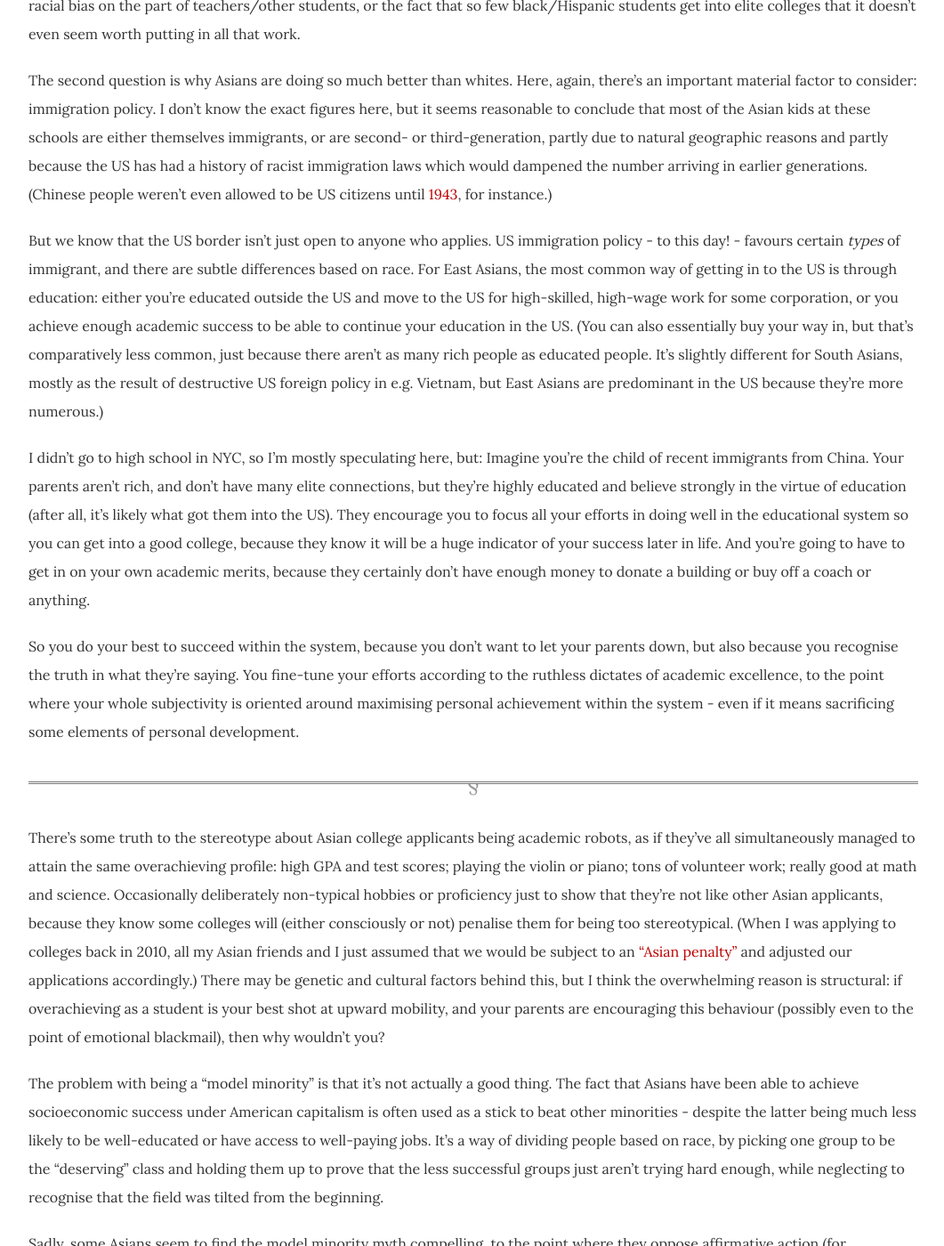
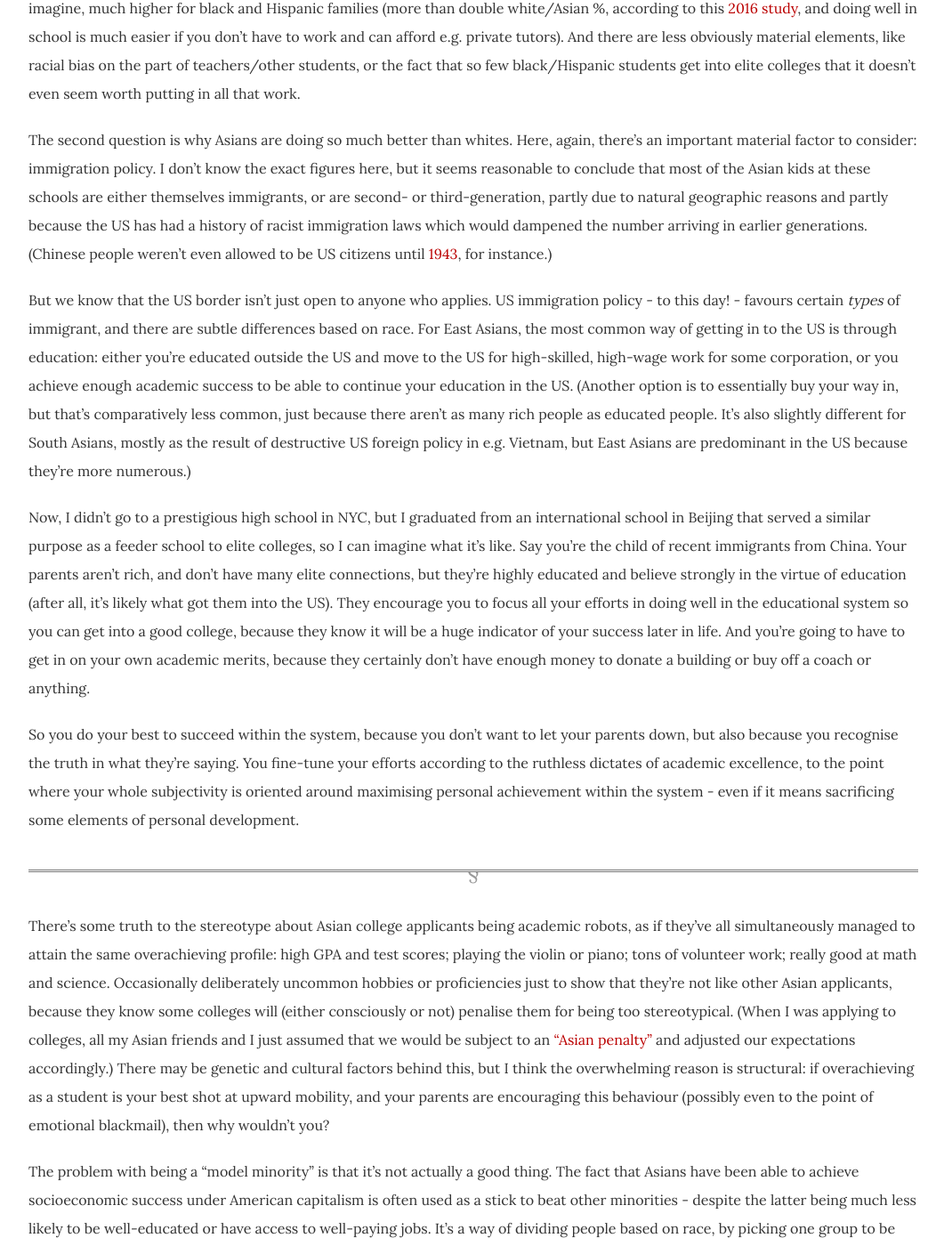
Before and after one commit to dellsystem/dellsystem.github.io, a Jekyll site: the page built from _posts/2019-3-19-fragments-78.md, in a window 1280 px wide and 1400 px high, scrolled down 1760 px. Shown: the whole window at 89% size, without its empty margins (108-1169 px from the left). Built offline with Jekyll 4.4.1, drawn with Linux system fonts in a browser that asks for light colours; some of the changed text lies outside the part shown.

Commit message:
Update fragments-78
Fixed broken link, better wording

```diff
--- a/_posts/2019-3-19-fragments-78.md
+++ b/_posts/2019-3-19-fragments-78.md
@@ -15,33 +15,35 @@ The purpose of these schools is pretty clear: they're meant to be magnets for "a
 
 Why would you want to get in, though? I'm sure part of the motivation is intrinsic, at least for the student - wanting to learn, wanting to be challenged, wanting to be around other people who want the same things you do. But there are more and more extrinsic pressures, too, some of which is probably mediated through the student's parents: you go to a school like Stuyvesant to increase your chances of getting into a good college. Ideally, one of the best colleges.
 
-In the wake of the elite college admissions scandal, I think I can safely opine that getting into a good college _matters_, at least to the applicants and their families. It matters because 1) you want an educational experience that helps you grow (minor reason); 2) you'll make useful connections; and 3) it's a signifier (the biggest reason). Saying you got into Stanford or Harvard or MIT gives you a certain cachet that'll open lots of financial doors for you. You don't even have to have _graduated_ - dropping out confers its own cachet, as we've seen in the case of numerous failed startup founders who've managed to raise money as Stanford dropouts (most famously, Elizabeth Holmes of Theranos).
+In the wake of the elite college admissions scandal, I think I can safely opine that getting into a good college _matters_, at least to the applicants and their families. It matters because 1) you want an educational experience that helps you grow (minor reason); 2) you'll make useful connections; and 3) it's a signifier (the biggest reason). Saying you got into Stanford or Harvard or MIT gives you a certain cachet that'll open lots of financial doors for you. You don't even have to have _graduated_ - dropping out works too, as we've seen in the case of numerous failed startup founders who've managed to raise money as Stanford dropouts (most famously, Elizabeth Holmes of Theranos).
 
 So getting into a good college is a ticket to the upper class, or at least the professional-managerial class. And getting into a prestigious high school is the step before that.
 
 In the current socioeconomic climate of grim income inequality and desperate competition for the few good jobs that remain, it's pretty rational for parents to want their kids to succeed within the educational system, and for their kids to internalise that aim as well. This is especially true for parents who don't come from wealthy backgrounds, meaning they can't really help their kids on their own, instead hoping that the public school system will be their saviour, providing their children with a gilded escalator to professional prosperity.
 
-So why are Asians so predominant at these illustrious high schools? Are Asians somehow genetically or culturally superior, as the alt-right [seems to think](https://splinternews.com/the-alt-rights-asian-exception-is-cribbed-directly-from-1822421189), wildly gesticulating at IQ charts as if IQ is a measure of innate anything?
+***
 
-I think a good rule of thumb when it comes to political analysis is that if it ignores material factors, then it's probably incomplete. The first question here is why black/Latino kids tend to do so badly. Here, the material factors tell you a lot: poverty rates are, as you can imagine, much higher for black and Hispanic families (more than double white/Asian %, according to this [2016 study](http://furmancenter.org/files/sotc/SOC_2016_FOCUS_Poverty_in_NYC.pdf), and doing well in school is much easier if you don't have to work and can afford e.g. private tutors. And there are less obviously material elements, like racial bias on the part of teachers/other students, or the fact that so few black/Hispanic students get into elite colleges that it doesn't even seem worth putting in all that work.
+But then so why are Asians so predominant at these illustrious high schools? Are Asians somehow genetically or culturally superior, as the alt-right [seems to think](https://splinternews.com/the-alt-rights-asian-exception-is-cribbed-directly-from-1822421189), wildly gesticulating at IQ charts as if IQ is a measure of innate anything?
+
+I think a good rule of thumb when it comes to political analysis is that if it ignores material factors, then it's probably incomplete. The first question here is why black/Latino kids tend to do so badly. Here, the material factors tell you a lot: poverty rates are, as you can imagine, much higher for black and Hispanic families (more than double white/Asian %, according to this [2016 study](http://furmancenter.org/files/sotc/SOC_2016_FOCUS_Poverty_in_NYC.pdf), and doing well in school is much easier if you don't have to work and can afford e.g. private tutors). And there are less obviously material elements, like racial bias on the part of teachers/other students, or the fact that so few black/Hispanic students get into elite colleges that it doesn't even seem worth putting in all that work.
 
 The second question is why Asians are doing so much better than whites. Here, again, there's an important material factor to consider: immigration policy. I don't know the exact figures here, but it seems reasonable to conclude that most of the Asian kids at these schools are either themselves immigrants, or are second- or third-generation, partly due to natural geographic reasons and partly because the US has had a history of racist immigration laws which would dampened the number arriving in earlier generations. (Chinese people weren't even allowed to be US citizens until [1943](https://en.wikipedia.org/wiki/Magnuson_Act), for instance.)
 
-But we know that the US border isn't just open to anyone who applies. US immigration policy - to this day! - favours certain _types_ of immigrant, and there are subtle differences based on race. For East Asians, the most common way of getting in to the US is through education: either you're educated outside the US and move to the US for high-skilled, high-wage work for some corporation, or you achieve enough academic success to be able to continue your education in the US. (You can also essentially buy your way in, but that's comparatively less common, just because there aren't as many rich people as educated people. It's slightly different for South Asians, mostly as the result of destructive US foreign policy in e.g. Vietnam, but East Asians are predominant in the US because they're more numerous.)
+But we know that the US border isn't just open to anyone who applies. US immigration policy - to this day! - favours certain _types_ of immigrant, and there are subtle differences based on race. For East Asians, the most common way of getting in to the US is through education: either you're educated outside the US and move to the US for high-skilled, high-wage work for some corporation, or you achieve enough academic success to be able to continue your education in the US. (Another option is to essentially buy your way in, but that's comparatively less common, just because there aren't as many rich people as educated people. It's also slightly different for South Asians, mostly as the result of destructive US foreign policy in e.g. Vietnam, but East Asians are predominant in the US because they're more numerous.)
 
-I didn't go to high school in NYC, so I'm mostly speculating here, but: Imagine you're the child of recent immigrants from China. Your parents aren't rich, and don't have many elite connections, but they're highly educated and believe strongly in the virtue of education (after all, it's likely what got them into the US). They encourage you to focus all your efforts in doing well in the educational system so you can get into a good college, because they know it will be a huge indicator of your success later in life. And you're going to have to get in on your own academic merits, because they certainly don't have enough money to donate a building or buy off a coach or anything.
+Now, I didn't go to a prestigious high school in NYC, but I graduated from an international school in Beijing that served a similar purpose as a feeder school to elite colleges, so I can imagine what it's like. Say you're the child of recent immigrants from China. Your parents aren't rich, and don't have many elite connections, but they're highly educated and believe strongly in the virtue of education (after all, it's likely what got them into the US). They encourage you to focus all your efforts in doing well in the educational system so you can get into a good college, because they know it will be a huge indicator of your success later in life. And you're going to have to get in on your own academic merits, because they certainly don't have enough money to donate a building or buy off a coach or anything.
 
 So you do your best to succeed within the system, because you don't want to let your parents down, but also because you recognise the truth in what they're saying. You fine-tune your efforts according to the ruthless dictates of academic excellence, to the point where your whole subjectivity is oriented around maximising personal achievement within the system - even if it means sacrificing some elements of personal development.
 
 ***
 
-There's some truth to the stereotype about Asian college applicants being academic robots, as if they've all simultaneously managed to attain the same overachieving profile: high GPA and test scores; playing the violin or piano; tons of volunteer work; really good at math and science. Occasionally deliberately non-typical hobbies or proficiency just to show that they're not like other Asian applicants, because they know some colleges will (either consciously or not) penalise them for being too stereotypical. (When I was applying to colleges back in 2010, all my Asian friends and I just assumed that we would be subject to an ["Asian penalty"](https://www.npr.org/sections/codeswitch/2018/11/13/667544791/as-college-apps-are-due-asian-american-high-schoolers-consider-affirmative-actio) and adjusted our applications accordingly.) There may be genetic and cultural factors behind this, but I think the overwhelming reason is structural: if overachieving as a student is your best shot at upward mobility, and your parents are encouraging this behaviour (possibly even to the point of emotional blackmail), then why wouldn't you?
+There's some truth to the stereotype about Asian college applicants being academic robots, as if they've all simultaneously managed to attain the same overachieving profile: high GPA and test scores; playing the violin or piano; tons of volunteer work; really good at math and science. Occasionally deliberately uncommon hobbies or proficiencies just to show that they're not like other Asian applicants, because they know some colleges will (either consciously or not) penalise them for being too stereotypical. (When I was applying to colleges, all my Asian friends and I just assumed that we would be subject to an ["Asian penalty"](https://www.npr.org/sections/codeswitch/2018/11/13/667544791/as-college-apps-are-due-asian-american-high-schoolers-consider-affirmative-actio) and adjusted our expectations accordingly.) There may be genetic and cultural factors behind this, but I think the overwhelming reason is structural: if overachieving as a student is your best shot at upward mobility, and your parents are encouraging this behaviour (possibly even to the point of emotional blackmail), then why wouldn't you?
 
 The problem with being a "model minority" is that it's not actually a good thing. The fact that Asians have been able to achieve socioeconomic success under American capitalism is often used as a stick to beat other minorities - despite the latter being much less likely to be well-educated or have access to well-paying jobs. It's a way of dividing people based on race, by picking one group to be the "deserving" class and holding them up to prove that the less successful groups just aren't trying hard enough, while neglecting to recognise that the field was tilted from the beginning.
 
 Sadly, some Asians seem to find the model minority myth compelling, to the point where they oppose affirmative action (for underrepresented ethnic groups) because it might result in fewer spots for them. Instead, they suggest that admission be based entirely on merit, which I guess means having nearly all overachieving Asian students (plus the unavoidable contingent of students of all races whose parents bought their way in).
 
-I do sympathise with this approach, even if I no longer agree. The trouble seeps in when you consider how "merit" is defined, and how it's measured. Is the current admissions process actually fair? Does it truly assess some universally indisputable ideal of individual merit? Or ... here me out ... are the tests and checklists always somewhat arbitrary, and always bound up with existing power structures?
+I do sympathise with this approach, even if I no longer agree. The trouble seeps in when you consider how "merit" is defined, and how it's measured. Is the current admissions process actually fair? Does it truly assess some universally indisputable ideal of individual merit? Or ... hear me out ... are the tests and checklists always somewhat arbitrary, and always unfairly bound up with existing power structures?
 
 Once you start to question the validity of the methods of assessment, everything else starts to feel more suspect, too. Why does merit matter so much in the first place? Why should your academic performance up until the age of 17 be so strongly determinative of your future success? Why do we have all to be in this [Hunger Games-esque](/posts/fragments-9) spectacle, competing with each other for the vanishingly few good jobs still out there?
 
@@ -53,4 +55,4 @@ The solution is simple in its description, but almost impossibly difficult in it
 
 ***
 
-Related read on the topic of the model minority myth, focused on South Asians: [White Indians](https://nplusonemag.com/issue-16/the-intellectual-situation/white-indians/), for _n+1_. And for the record: I now think the ideal approach to the education system is to have a heavy dose of skepticism (i.e., knowing how broken it is) while also recognising the necessity of succeeding within in (i.e, trying despite knowing how broken it is). It's not an easy balance to strike, but it's probably the healthiest, in the long run.
+Related read on the topic of the model minority myth, focused on South Asians: [White Indians](https://nplusonemag.com/issue-16/the-intellectual-situation/white-indians/), for _n+1_. And in case you were wondering, I now think the ideal approach to the education system is to have a heavy dose of skepticism (i.e., knowing how broken it is) while also recognising the necessity of succeeding within in (i.e, trying despite knowing how broken it is). It's not an easy balance to strike, but it's probably the healthiest, in the long run.
```
Also changed, not shown: other parts of _posts/2019-3-19-fragments-78.md (+1 -1 lines).
